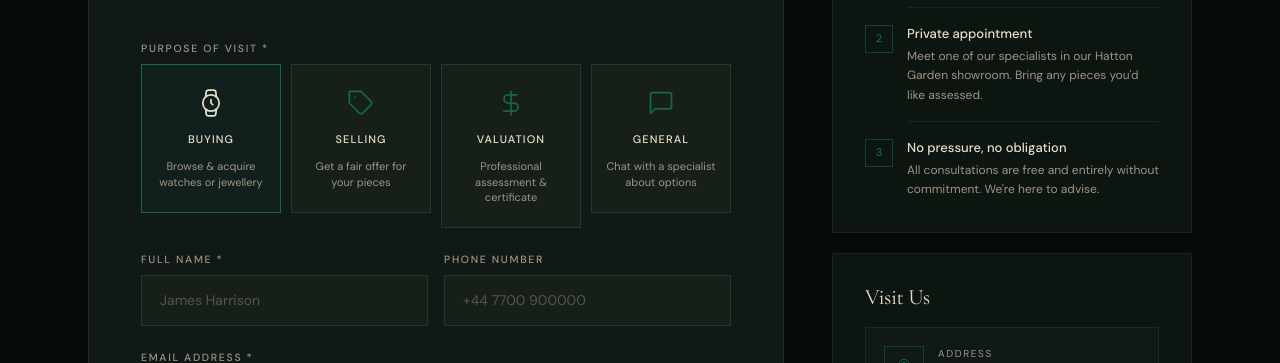
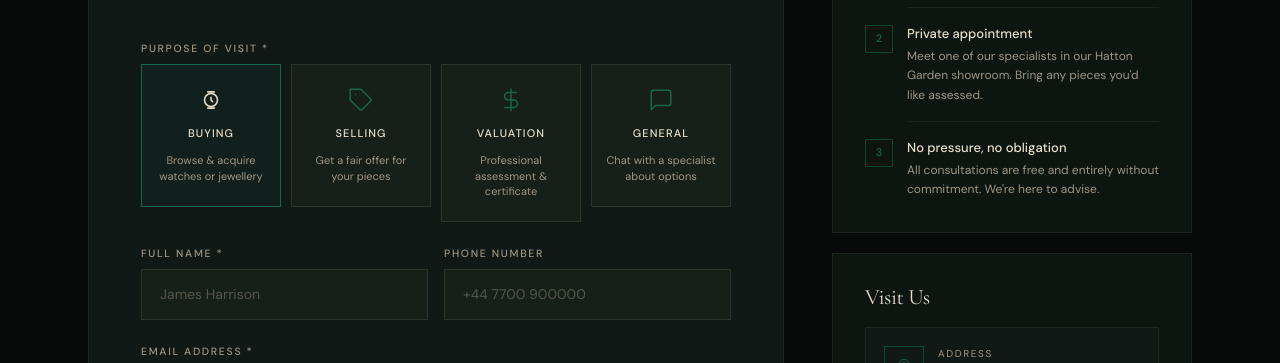
Before and after one commit to 333j999/Bland-Co, a website: page consultation.html in a window 1280 px wide. Shown: the part 737-1100 px from the top of the page. Drawn offline with nearby package versions, Linux system fonts and the light colour scheme.

Commit message:
Fix calendar width overflow and equalise purpose icon sizes

```diff
--- a/consultation.html
+++ b/consultation.html
@@ -12,7 +12,11 @@
   <link rel="stylesheet" href="https://cdn.jsdelivr.net/npm/flatpickr/dist/flatpickr.min.css">
   <style>
     /* ── Flatpickr brand theme ── */
-    .flatpickr-calendar{background:var(--card)!important;border:1px solid rgba(232,223,200,.12)!important;border-radius:0!important;box-shadow:0 24px 64px rgba(0,0,0,.5)!important;font-family:'DM Sans',sans-serif!important;color:var(--cream)!important;}
+    .flatpickr-calendar{background:var(--card)!important;border:1px solid rgba(232,223,200,.12)!important;border-radius:0!important;box-shadow:0 24px 64px rgba(0,0,0,.5)!important;font-family:'DM Sans',sans-serif!important;color:var(--cream)!important;width:100%!important;}
+    .flatpickr-rContainer{width:100%!important;}
+    .flatpickr-days{width:100%!important;}
+    .dayContainer{width:100%!important;min-width:100%!important;max-width:100%!important;}
+    .flatpickr-day{flex-basis:calc(100% / 7)!important;max-width:calc(100% / 7)!important;}
     .flatpickr-months{background:var(--surface)!important;border-bottom:1px solid var(--border)!important;padding:10px 0!important;}
     .flatpickr-month{color:var(--cream)!important;fill:var(--cream)!important;}
     .flatpickr-current-month{font-family:'Cormorant Garamond',serif!important;font-size:18px!important;font-weight:400!important;color:var(--cream)!important;letter-spacing:.02em!important;}
@@ -81,7 +85,8 @@
     .purpose-card input:checked + .purpose-label{border-color:var(--green-mid);background:rgba(22,102,73,.1);}
     .purpose-card input:checked + .purpose-label .purpose-icon svg{stroke:var(--cream);}
     .purpose-label:hover{border-color:rgba(232,223,200,.2);}
-    .purpose-icon{width:32px;height:32px;display:flex;align-items:center;justify-content:center;}
+    .purpose-icon{width:26px;height:26px;display:flex;align-items:center;justify-content:center;flex-shrink:0;}
+    .purpose-icon svg{width:26px;height:26px;}
     .purpose-title{font-size:11px;letter-spacing:.1em;text-transform:uppercase;color:var(--cream);font-weight:500;}
     .purpose-sub{font-size:11px;color:var(--cream-dim);line-height:1.4;}
 
@@ -183,7 +188,7 @@
                   <div class="purpose-card">
                     <input type="radio" name="purpose" id="p-buying" value="buying" checked>
                     <label class="purpose-label" for="p-buying">
-                      <span class="purpose-icon"><svg width="28" height="28" fill="none" stroke="var(--green-mid)" stroke-width="1.5" stroke-linecap="round" stroke-linejoin="round" viewBox="0 0 24 24"><circle cx="12" cy="12" r="7"/><polyline points="12 9 12 12 13.5 13.5"/><path d="M16.51 17.35l-.35 3.83a2 2 0 01-1.99 1.82H9.83a2 2 0 01-1.99-1.82l-.35-3.83m.01-10.7l.35-3.83A2 2 0 019.83 1h4.34a2 2 0 011.99 1.82l.35 3.83"/></svg></span>
+                      <span class="purpose-icon"><svg width="26" height="26" fill="none" stroke="var(--green-mid)" stroke-width="1.4" stroke-linecap="round" stroke-linejoin="round" viewBox="0 0 24 24"><circle cx="12" cy="12" r="6"/><polyline points="12 9.5 12 12 13.5 13.5"/><path d="M15 4.5H9M15 19.5H9"/></svg></span>
                       <span class="purpose-title">Buying</span>
                       <span class="purpose-sub">Browse & acquire watches or jewellery</span>
                     </label>
@@ -191,7 +196,7 @@
                   <div class="purpose-card">
                     <input type="radio" name="purpose" id="p-selling" value="selling">
                     <label class="purpose-label" for="p-selling">
-                      <span class="purpose-icon"><svg width="28" height="28" fill="none" stroke="var(--green-mid)" stroke-width="1.5" stroke-linecap="round" stroke-linejoin="round" viewBox="0 0 24 24"><path d="M20.59 13.41l-7.17 7.17a2 2 0 01-2.83 0L2 12V2h10l8.59 8.59a2 2 0 010 2.82z"/><line x1="7" y1="7" x2="7.01" y2="7"/></svg></span>
+                      <span class="purpose-icon"><svg width="26" height="26" fill="none" stroke="var(--green-mid)" stroke-width="1.4" stroke-linecap="round" stroke-linejoin="round" viewBox="0 0 24 24"><path d="M20.59 13.41l-7.17 7.17a2 2 0 01-2.83 0L2 12V2h10l8.59 8.59a2 2 0 010 2.82z"/><line x1="7" y1="7" x2="7.01" y2="7"/></svg></span>
                       <span class="purpose-title">Selling</span>
                       <span class="purpose-sub">Get a fair offer for your pieces</span>
                     </label>
@@ -199,7 +204,7 @@
                   <div class="purpose-card">
                     <input type="radio" name="purpose" id="p-valuation" value="valuation">
                     <label class="purpose-label" for="p-valuation">
-                      <span class="purpose-icon"><svg width="28" height="28" fill="none" stroke="var(--green-mid)" stroke-width="1.5" stroke-linecap="round" stroke-linejoin="round" viewBox="0 0 24 24"><line x1="12" y1="2" x2="12" y2="22"/><path d="M17 5H9.5a3.5 3.5 0 000 7h5a3.5 3.5 0 010 7H6"/></svg></span>
+                      <span class="purpose-icon"><svg width="26" height="26" fill="none" stroke="var(--green-mid)" stroke-width="1.4" stroke-linecap="round" stroke-linejoin="round" viewBox="0 0 24 24"><line x1="12" y1="2" x2="12" y2="22"/><path d="M17 5H9.5a3.5 3.5 0 000 7h5a3.5 3.5 0 010 7H6"/></svg></span>
                       <span class="purpose-title">Valuation</span>
                       <span class="purpose-sub">Professional assessment & certificate</span>
                     </label>
@@ -207,7 +212,7 @@
                   <div class="purpose-card">
                     <input type="radio" name="purpose" id="p-general" value="general">
                     <label class="purpose-label" for="p-general">
-                      <span class="purpose-icon"><svg width="28" height="28" fill="none" stroke="var(--green-mid)" stroke-width="1.5" stroke-linecap="round" stroke-linejoin="round" viewBox="0 0 24 24"><path d="M21 15a2 2 0 01-2 2H7l-4 4V5a2 2 0 012-2h14a2 2 0 012 2z"/></svg></span>
+                      <span class="purpose-icon"><svg width="26" height="26" fill="none" stroke="var(--green-mid)" stroke-width="1.4" stroke-linecap="round" stroke-linejoin="round" viewBox="0 0 24 24"><path d="M21 15a2 2 0 01-2 2H7l-4 4V5a2 2 0 012-2h14a2 2 0 012 2z"/></svg></span>
                       <span class="purpose-title">General</span>
                       <span class="purpose-sub">Chat with a specialist about options</span>
                     </label>
```
